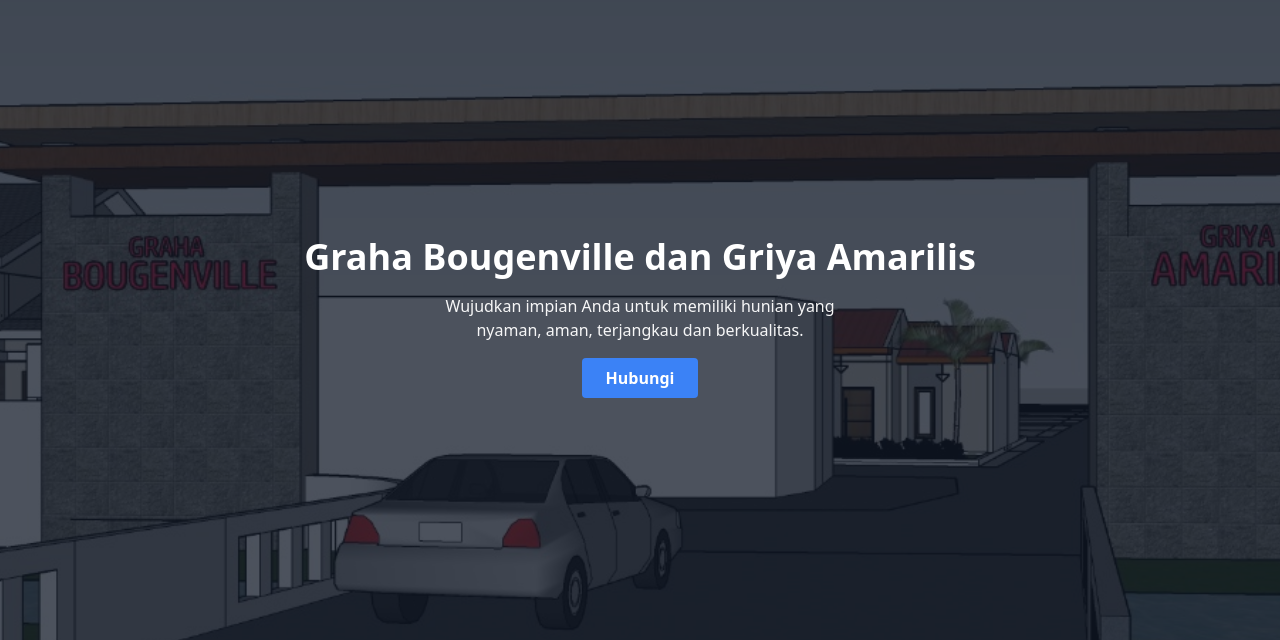
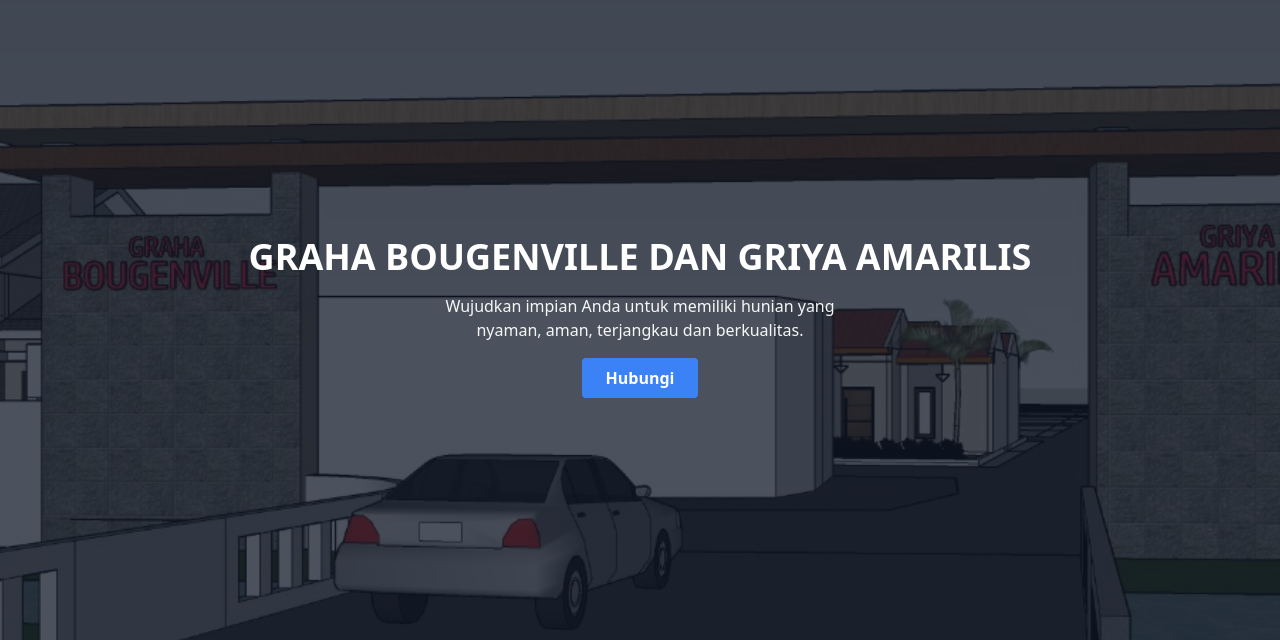
Before and after one commit to Umar12Rindkh/rumaah, a plain HTML site: page index.html in a window 1280 px wide. Shown: the part 78-718 px from the top of the page. Drawn offline with nearby package versions, Linux system fonts and the light colour scheme.

Commit message:
index.html

```diff
--- a/index.html
+++ b/index.html
@@ -170,7 +170,7 @@
         <h1
           class="text-2xl md:text-4xl font-bold text-white text-center animate-bounce"
         >
-          Graha Bougenville dan Griya Amarilis
+          GRAHA BOUGENVILLE DAN GRIYA AMARILIS
         </h1>
         <p
           class="mt-2 text-sm md:text-base w-full max-w-md text-white text-center animate-pulse"
```
